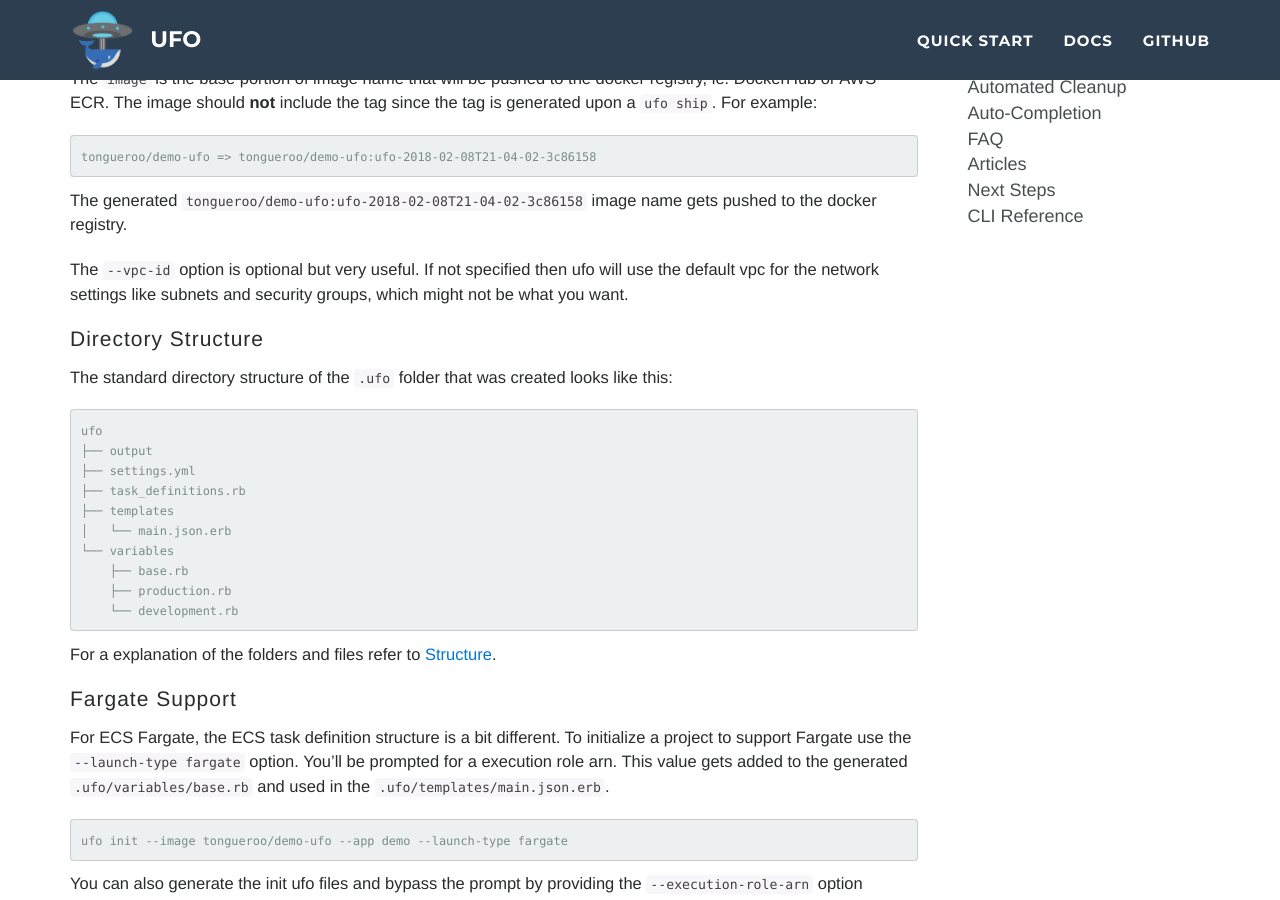
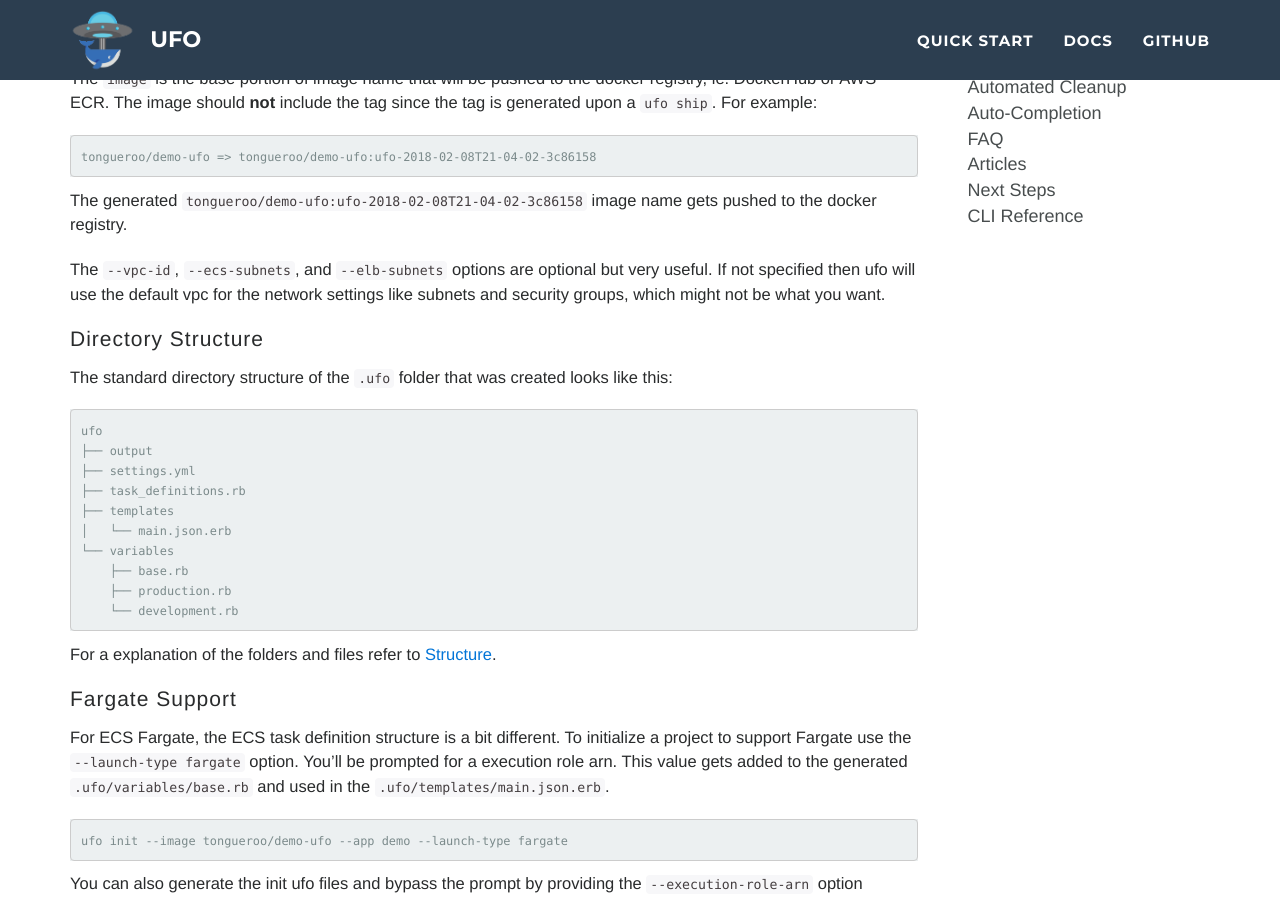
Before and after one commit to boltops-tools/ufo, a Jekyll site: the page built from docs/_reference/ufo-init.md, in a window 1280 px wide and 900 px high, scrolled down 1237 px. Built offline with Jekyll 4.4.1, drawn with Linux system fonts in a browser that asks for light colours.

Commit message:
improve ufo init help

```diff
--- a/docs/_reference/ufo-init.md
+++ b/docs/_reference/ufo-init.md
@@ -52,7 +52,7 @@ The `image` is the base portion of image name that will be pushed to the docker
 
 The generated `tongueroo/demo-ufo:ufo-2018-02-08T21-04-02-3c86158` image name gets pushed to the docker registry.
 
-The `--vpc-id` option is optional but very useful. If not specified then ufo will use the default vpc for the network settings like subnets and security groups, which might not be what you want.
+The `--vpc-id`, `--ecs-subnets`, and `--elb-subnets` options are optional but very useful. If not specified then ufo will use the default vpc for the network settings like subnets and security groups, which might not be what you want.
 
 ## Directory Structure
 
```
Also changed, not shown: docs/_docs/quick-start-ec2.md (+1 -0 lines), docs/quick-start.md (+1 -0 lines), lib/ufo/help/init.md (+1 -1 lines).
